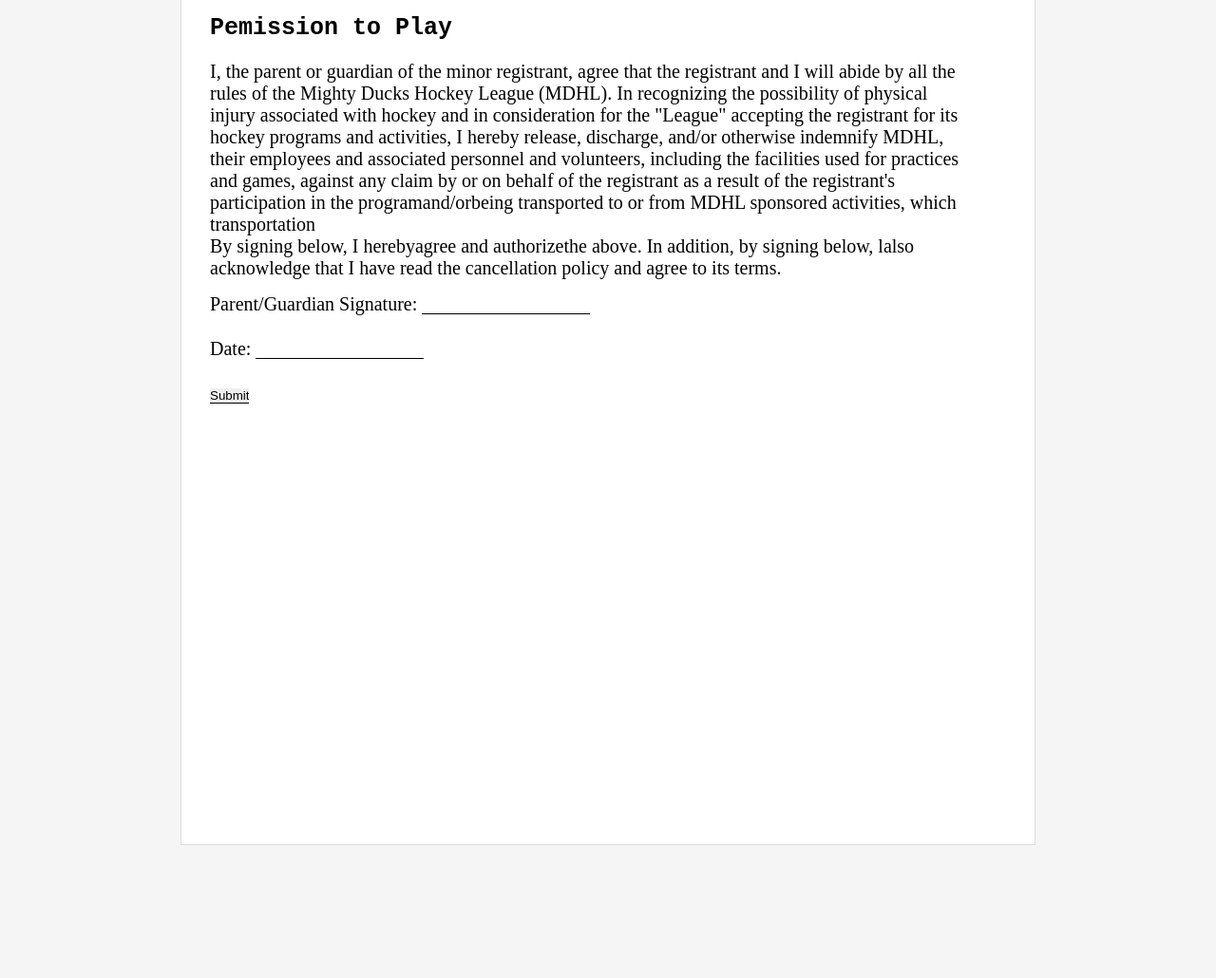
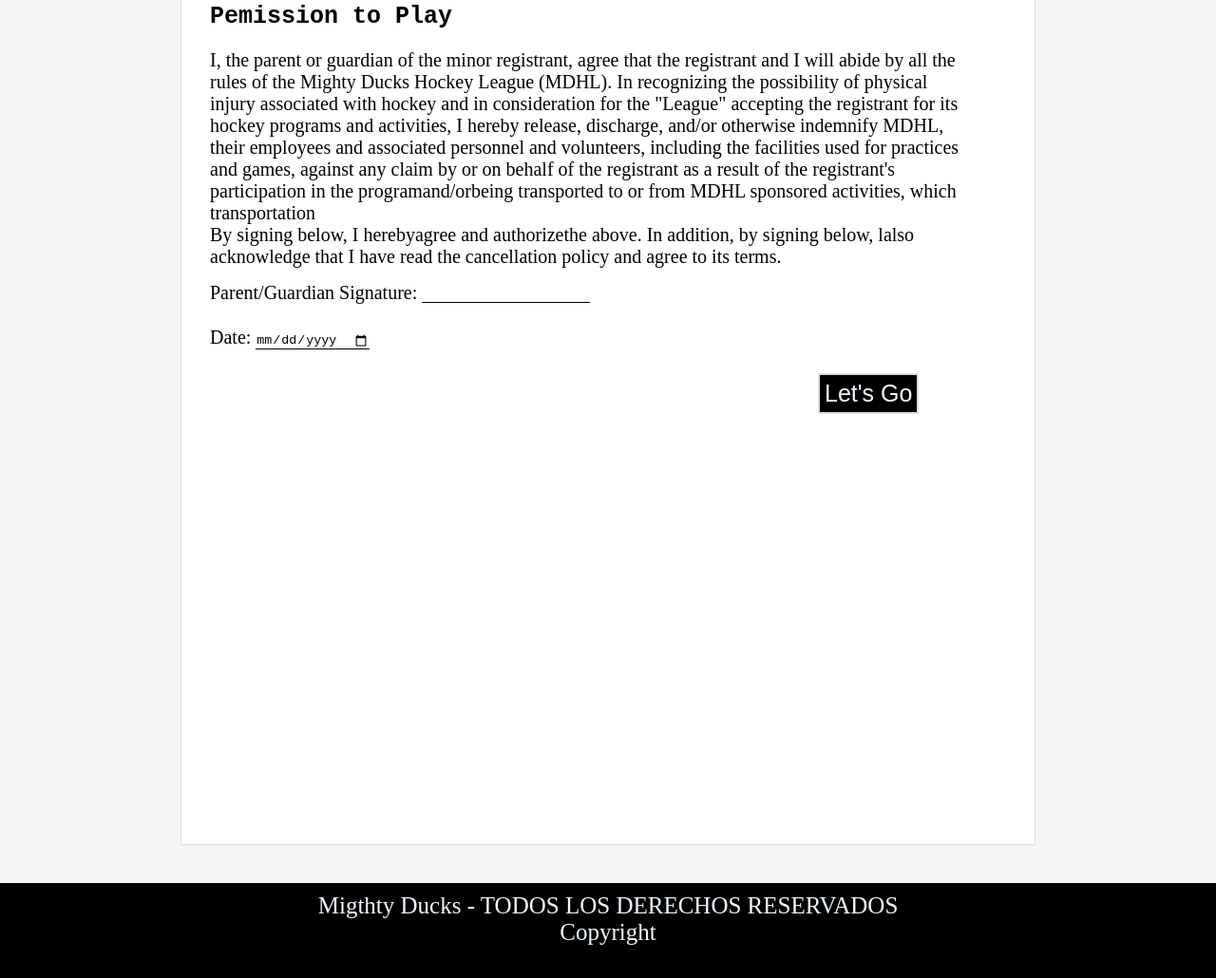
Before and after one commit to enluuca/TASK-4-GIANGRECO-ENZO, a plain HTML site: page form.html in a window 1280 px wide. Shown: the part 1408-2438 px from the top of the page at 95% size. Before the commit the page ends 2298 px from the top, so only its background shows below. Drawn offline with Linux system fonts and the light colour scheme.

Commit message:
second commit

```diff
--- a/form.html
+++ b/form.html
@@ -174,11 +174,11 @@
                         </div>
                         <div class="permission">
                             <label for="date">Date:</label>
-                            <input type="text" id="date" name="date">
+                            <input type="date" name="bday" required pattern="\d{4}-\d{2}-\d{2}" id="date">
                         </div>
                         <div class="permission">
                             <label for="submit"></label>
-                            <input type="submit" id="submit">
+                            <input type="submit"  class="send" id="submit" value="Let's Go">
                         </div>
 
                     </div>
@@ -189,6 +189,12 @@
 
         </div>
     </article>
+        <footer>
+            <div class="foot">
+                <p>Migthty Ducks - TODOS LOS DERECHOS RESERVADOS</p>
+                <p>Copyright</p>
+            </div>
+        </footer
 
 </body>
 
--- a/style2.css
+++ b/style2.css
@@ -40,6 +40,7 @@
     position: relative;
     top: 250px;
     border: 1px solid gainsboro;
+    border-radius: 10px;
 }
 
 .logo {
@@ -109,7 +110,7 @@
 
 .tabla {
     width: 800px;
-    height: 550px;
+    height: 500px;
     margin-bottom: 150px;
 }
 
@@ -249,8 +250,12 @@
 }
 
 .labelLeft {
-    padding-right: 100px;
+    padding-right: 10px;
 
+}
+
+.labelcenter{
+    padding-left: 10px;
 }
 fieldset {
     border: none;
@@ -260,3 +265,13 @@
 .permission {
     margin-top: 15px;
 }
+
+.send {
+    font-size: 25px;
+    border: 2px solid gainsboro;
+    background-color: black;
+    color: aliceblue;
+    padding: 5px;
+    position: relative;
+    margin-left: 80%;
+}
```
